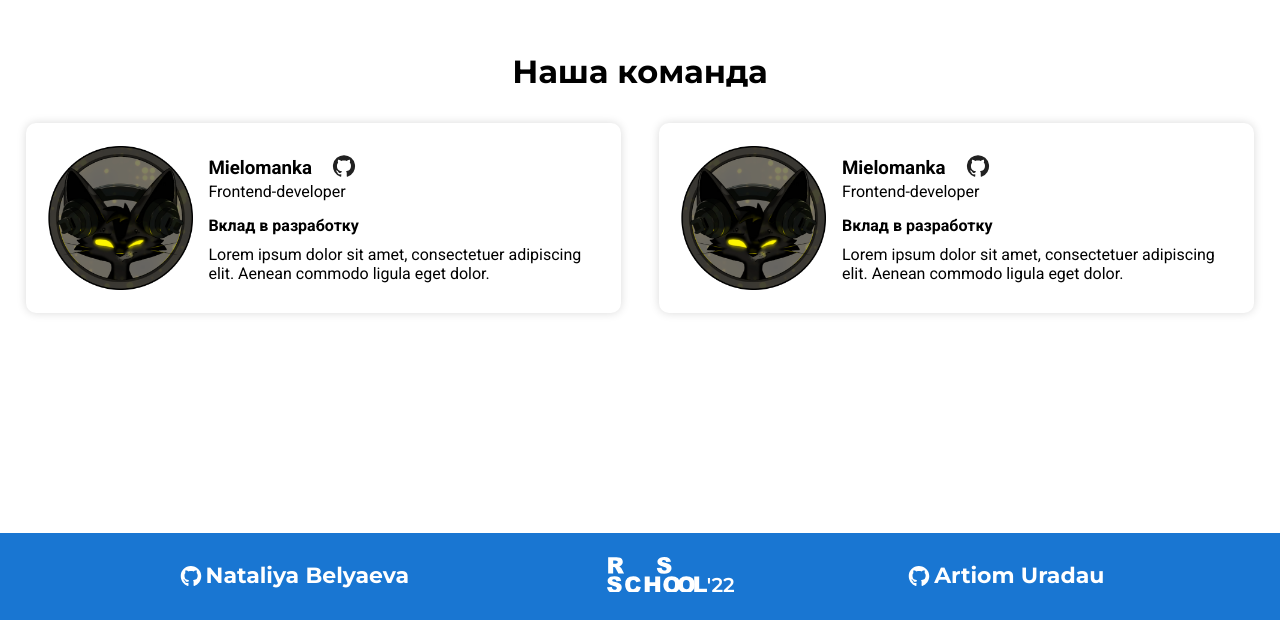
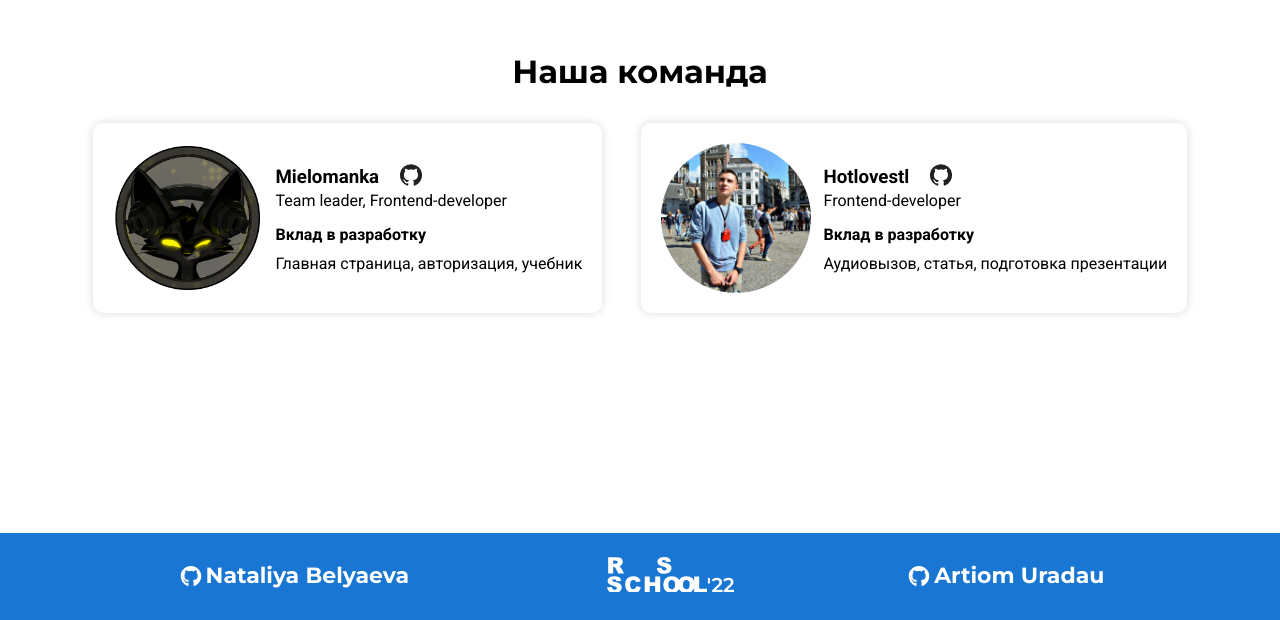
Before and after one commit to MielomankA/rslang, a React (Create React App) app: page /home in a window 1280 px wide. Shown: the part 1758-2378 px from the top of the page. Built offline with nearby package versions, Linux system fonts and the light colour scheme.

Commit message:
feat: change info about developers

```diff
--- a/src/pages/home/HomeDevelopers.tsx
+++ b/src/pages/home/HomeDevelopers.tsx
@@ -1,5 +1,7 @@
+import logoMielo from '../../assets/image/logo-mielo.png';
+import photoHotlovestl from '../../assets/image/photo-hotlovestl.jpg';
+
 import './HomeDevelopers.scss';
-import logoMielo from '../../assets/image/logo-mielo.png';
 import { DeveloperCard } from './DeveloperCard';
 
 export const HomeDevelopers = () => {
@@ -11,15 +13,15 @@ export const HomeDevelopers = () => {
           avatarUrl={logoMielo}
           name="Mielomanka"
           githubUrl="https://github.com/MielomankA"
-          jobStatus="Frontend-developer"
-          description="Lorem ipsum dolor sit amet, consectetuer adipiscing elit. Aenean commodo ligula eget dolor."
+          jobStatus="Team leader, Frontend-developer"
+          description="Главная страница, авторизация, учебник"
         />
         <DeveloperCard
-          avatarUrl={logoMielo}
-          name="Mielomanka"
-          githubUrl="https://github.com/MielomankA"
+          avatarUrl={photoHotlovestl}
+          name="Hotlovestl"
+          githubUrl="https://github.com/hotlovestl"
           jobStatus="Frontend-developer"
-          description="Lorem ipsum dolor sit amet, consectetuer adipiscing elit. Aenean commodo ligula eget dolor."
+          description="Аудиовызов, статья, подготовка презентации"
         />
       </div>
     </section>
```
Also changed, not shown: src/assets/image/photo-hotlovestl.jpg (added).
